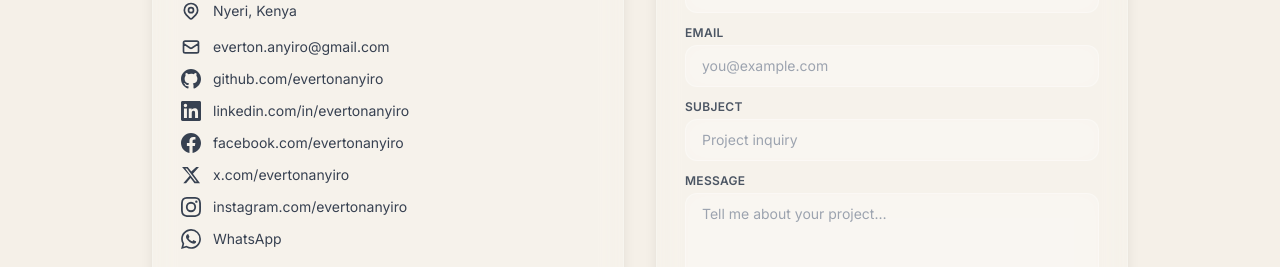
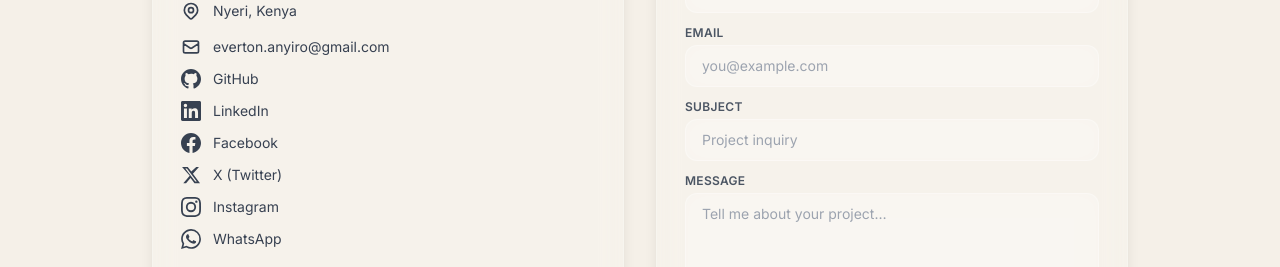
Before and after one commit to 3v3rtonya/MY_PORTFOLIO, a React (Vite) app in the folder CAPSTONE/PORTFOLIO WEBSITE/portfolio/frontend/: page /contact in a window 1280 px wide. Shown: the part 338-605 px from the top of the page. Built offline with nearby package versions, Linux system fonts and the light colour scheme; no server answers.

Commit message:
fix: contact card shows clean labels not raw URLs

```diff
--- a/CAPSTONE/PORTFOLIO WEBSITE/portfolio/frontend/src/pages/ContactPage.jsx
+++ b/CAPSTONE/PORTFOLIO WEBSITE/portfolio/frontend/src/pages/ContactPage.jsx
@@ -51,14 +51,14 @@ export default function ContactPage() {
     : DEFAULTS.whatsapp
 
   const SOCIAL = [
-    s.email    && { icon: <MailIcon />,      label: s.email,                              href: `mailto:${s.email}`,                     target: '_self'  },
-    s.phone    && { icon: <PhoneIcon />,     label: s.phone,                              href: `tel:${s.phone}`,                        target: '_self'  },
-    s.github   && { icon: <GitHubIcon />,    label: s.github.replace('https://', ''),     href: s.github,                                target: '_blank' },
-    s.linkedin && { icon: <LinkedInIcon />,  label: s.linkedin.replace('https://', ''),   href: s.linkedin,                              target: '_blank' },
-    s.facebook && { icon: <FacebookIcon />,  label: s.facebook.replace('https://', ''),   href: s.facebook,                              target: '_blank' },
-    s.x        && { icon: <XIcon />,         label: s.x.replace('https://', ''),          href: s.x,                                     target: '_blank' },
-    s.instagram && { icon: <InstagramIcon />, label: s.instagram.replace('https://', ''), href: s.instagram,                             target: '_blank' },
-    s.whatsapp && { icon: <WhatsAppIcon />,  label: 'WhatsApp',                           href: whatsappHref,                            target: '_blank' },
+    s.email    && { icon: <MailIcon />,      label: s.email,       href: `mailto:${s.email}`,                                                                     target: '_self'  },
+    s.phone    && { icon: <PhoneIcon />,     label: s.phone,       href: `tel:${s.phone}`,                                                                        target: '_self'  },
+    s.github   && { icon: <GitHubIcon />,    label: 'GitHub',      href: s.github,                                                                                target: '_blank' },
+    s.linkedin && { icon: <LinkedInIcon />,  label: 'LinkedIn',    href: s.linkedin,                                                                              target: '_blank' },
+    s.facebook && { icon: <FacebookIcon />,  label: 'Facebook',    href: s.facebook,                                                                              target: '_blank' },
+    s.x        && { icon: <XIcon />,         label: 'X (Twitter)', href: s.x,                                                                                     target: '_blank' },
+    s.instagram && { icon: <InstagramIcon />, label: 'Instagram',  href: s.instagram,                                                                             target: '_blank' },
+    s.whatsapp && { icon: <WhatsAppIcon />,  label: 'WhatsApp',    href: whatsappHref,                                                                            target: '_blank' },
   ].filter(Boolean)
 
   return (
```
